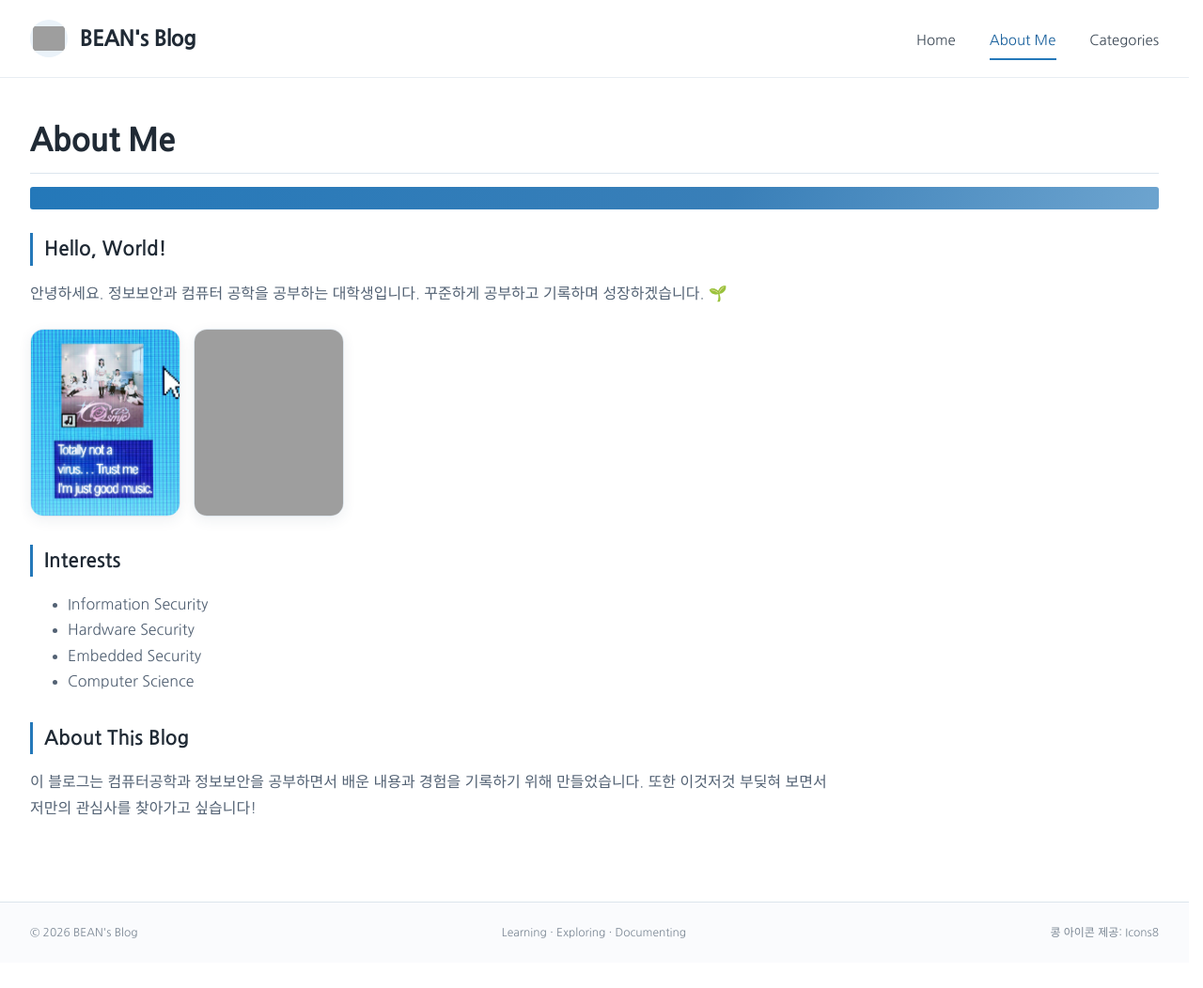
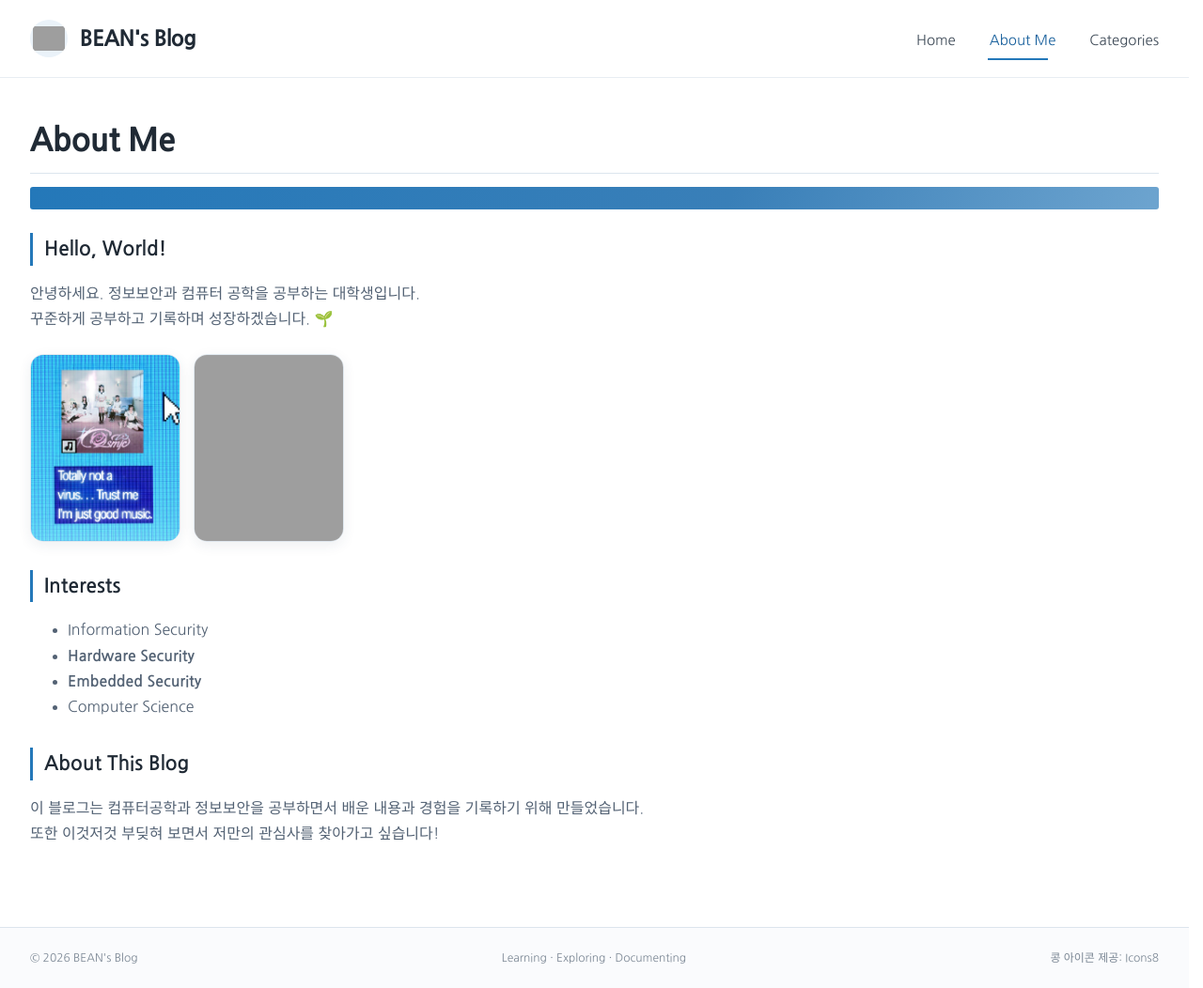
Before and after one commit to BEAN-CMD418/bean-cmd418.github.io, a Jekyll site: the page built from about.md, in a window 1280 px wide. Shown: the whole page at 94% size. Built offline with Jekyll 4.4.1, drawn with Linux system fonts in a browser that asks for light colours; some web fonts are replaced; before the commit the page ends 1025 px from its top, so only the background shows below that; grey boxes are pictures that could not be loaded.

```diff
--- a/about.md
+++ b/about.md
@@ -7,7 +7,7 @@ permalink: /about/
 ## Hello, World!
 
 안녕하세요.
-정보보안과 컴퓨터 공학을 공부하는 대학생입니다.
+정보보안과 컴퓨터 공학을 공부하는 대학생입니다. <br>
 꾸준하게 공부하고 기록하며 성장하겠습니다. 🌱
 
 <div class="about-photos" aria-label="About Me photos">
@@ -19,13 +19,13 @@ permalink: /about/
 ## Interests
 
 - Information Security
-- Hardware Security
-- Embedded Security
+- **Hardware Security**
+- **Embedded Security**
 - Computer Science
 
 
 ## About This Blog
 
 이 블로그는 컴퓨터공학과 정보보안을 공부하면서
-배운 내용과 경험을 기록하기 위해 만들었습니다.
+배운 내용과 경험을 기록하기 위해 만들었습니다. <br>
 또한 이것저것 부딪혀 보면서 저만의 관심사를 찾아가고 싶습니다!
```
